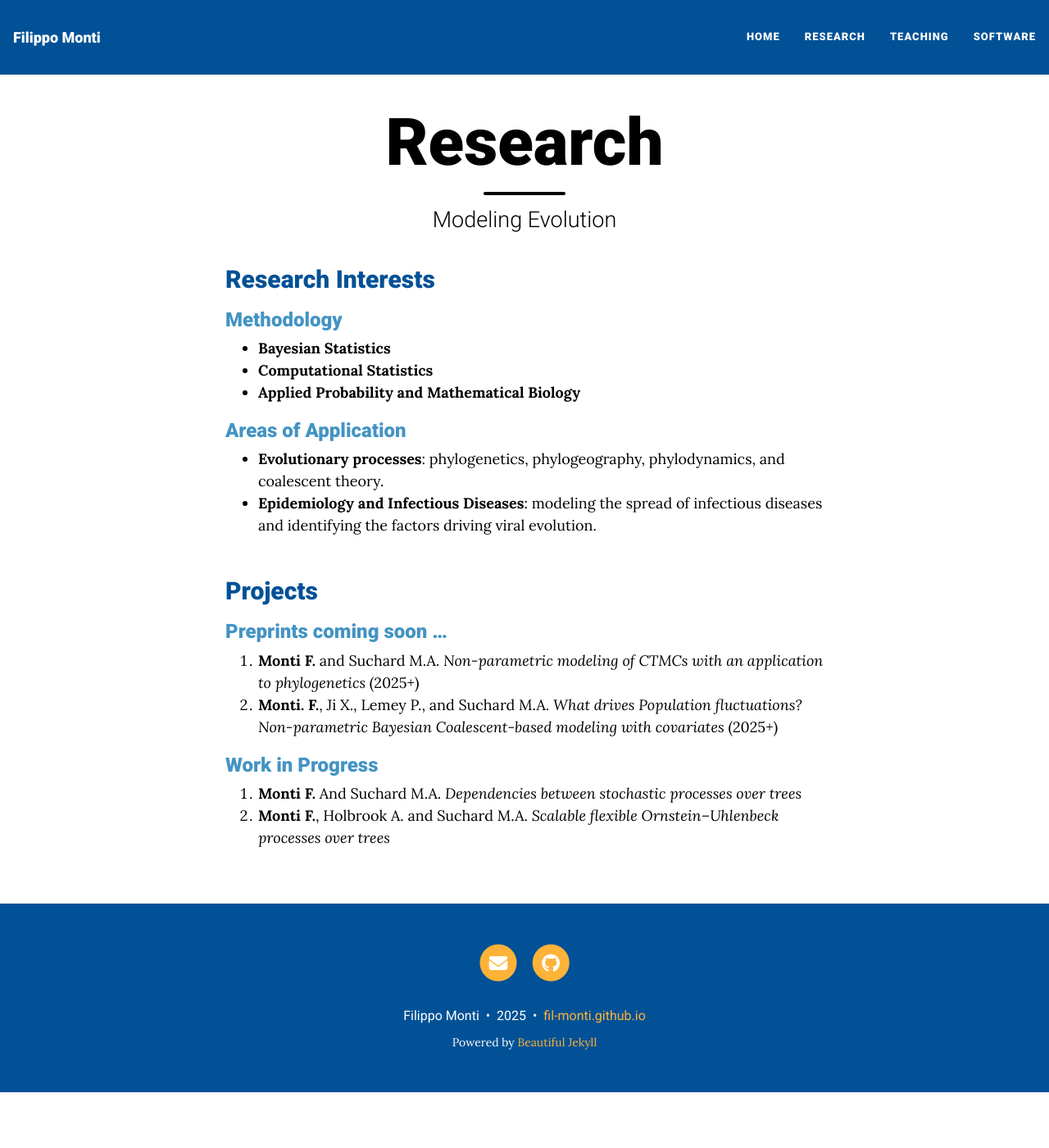
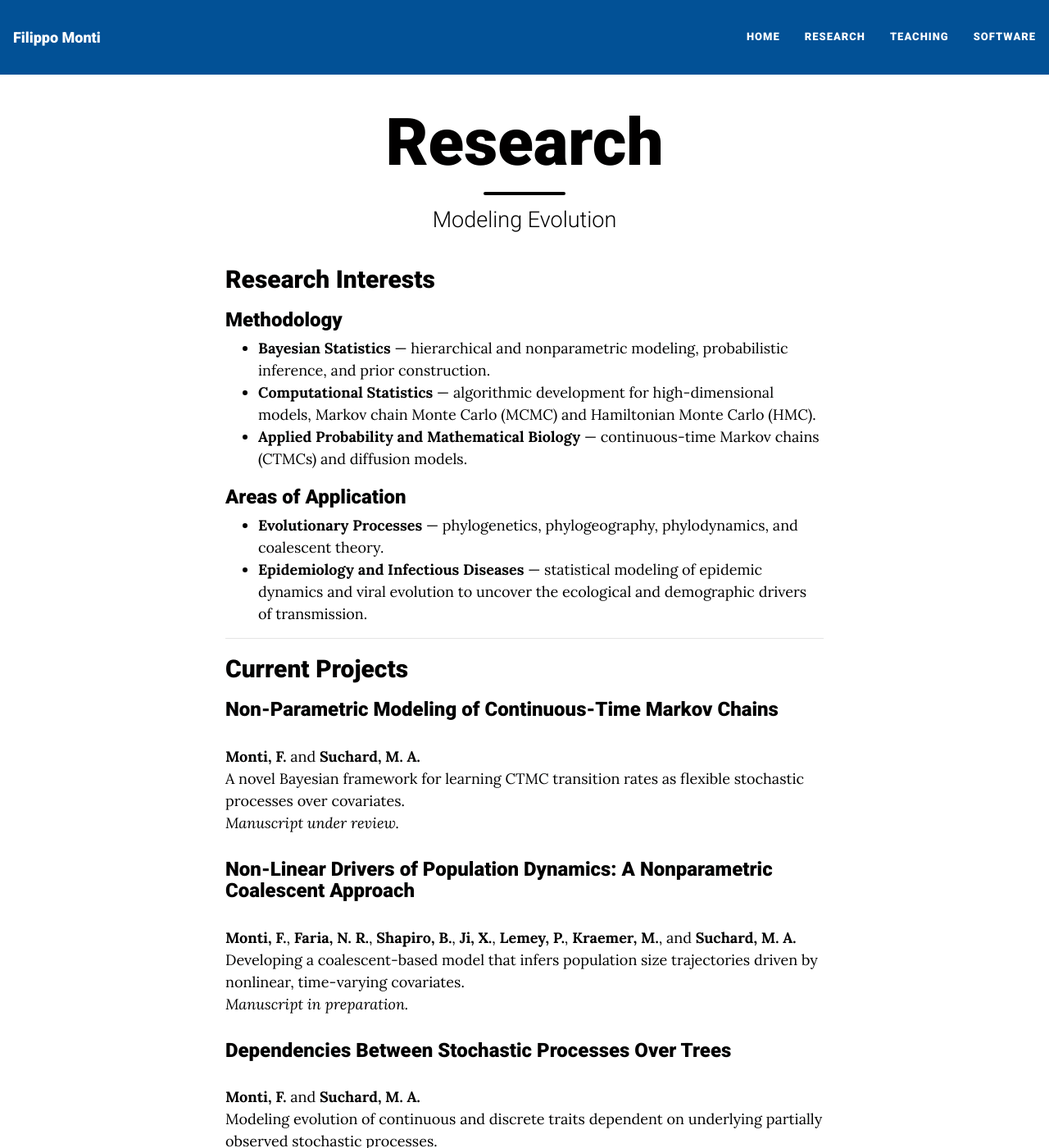
Before and after one commit to fil-monti/fil-monti.github.io, a Jekyll site: the page built from myresearch.md, in a window 1280 px wide and 1400 px high. Shown: the whole window at 82% size. Built offline with Jekyll 4.4.1, drawn with Linux system fonts in a browser that asks for light colours; nearby versions of some CDN libraries; some of the changed text lies outside the part shown.

Commit message:
updates with manuscript under review

```diff
--- a/_config.yml
+++ b/_config.yml
@@ -11,7 +11,11 @@
 
 # Name of website
 title: Filippo Monti
-
+url: "https://fil-monti.github.io"
+baseurl: ""
+plugins:
+  - jekyll-paginate
+  - jekyll-sitemap
 # Your name to show in the footer
 author: Filippo Monti
 
@@ -96,7 +100,7 @@ share-links-active:
 # How to display the link to your website in the footer
 # Remove this if you don't want a link in the footer
 url-pretty: "fil-monti.github.io"
-url: "https://fil-monti.github.io"
+
 # Excerpt word length - Truncate the excerpt of each post on the feed page to the specified number of words
 excerpt_length: 50
 
@@ -284,9 +288,6 @@ exclude:
   - docs/
   - vendor/ # This is the crucial line for your current error
 
-plugins:
-  - jekyll-paginate
-  - jekyll-sitemap
 
 # Beautiful Jekyll / Dean Attali
 # 2fc73a3a967e97599c9763d05e564189
--- a/index.html
+++ b/index.html
@@ -11,7 +11,7 @@ cover-img:
     - "assets/img/benchesLA.png": "Los Angeles from Will Rogers Park"
     - "assets/img/landscapeLA.png": "Los Angeles from the Getty"
 ---
-
+<meta name="google-site-verification" content="zS1tjU_dMQOTS2XPqpkHNWyYHs40FWBc3LCZGwWPuO8" />
 <div style="display: flex; align-items: flex-start; gap: 20px;">
     <img src="assets/img/myself.jpg" alt="About me image" style="width: 150px; height: auto; border-radius: 10px;">
     <div style="flex-grow: 1;">
@@ -26,6 +26,9 @@ cover-img:
         </p>
     </div>
 </div>
+
+<!-- bundle exec jekyll serve -->
+
 
 <!--<div id="cover-container" style="text-align: center;">-->
 <!--    <img id="cover-image" src="assets/img/royceHall2.png" alt="Cover Image" style="width: 100%; max-height: 400px; object-fit: cover;">-->
--- a/myresearch.md
+++ b/myresearch.md
@@ -3,30 +3,46 @@ layout: page
 title: Research
 subtitle: Modeling Evolution
 ---
-## <span style="color:#025196;">Research Interests</span>
-### <span style="color:#4393C3;">Methodology</span>
-- **Bayesian Statistics**
-- **Computational Statistics**
-- **Applied Probability and Mathematical Biology**
 
-[//]: # (- **Computational Biology**: )
+## Research Interests
 
-[//]: # (- Markov Chain Monte Carlo &#40;MCMC&#41; methods and HMC)
+### Methodology
+- **Bayesian Statistics** — hierarchical and nonparametric modeling, probabilistic inference, and prior construction.
+- **Computational Statistics** — algorithmic development for high-dimensional models, Markov chain Monte Carlo (MCMC) and Hamiltonian Monte Carlo (HMC).
+- **Applied Probability and Mathematical Biology** — continuous-time Markov chains (CTMCs) and diffusion models.
 
-### <span style="color:#4393C3;">Areas of Application</span>
-- **Evolutionary processes**: phylogenetics, phylogeography, phylodynamics, and coalescent theory.
-- **Epidemiology and Infectious Diseases**: modeling the spread of infectious diseases and
-  identifying the factors driving viral evolution.
+### Areas of Application
+- **Evolutionary Processes** — phylogenetics, phylogeography, phylodynamics, and coalescent theory.
+- **Epidemiology and Infectious Diseases** — statistical modeling of epidemic dynamics and viral evolution to uncover the ecological and demographic drivers of transmission.
 
-[//]: # (- **Population Genetics**: Analyzing genetic variation within and between populations, including demographic inference.)
+---
 
-<div style="margin-top: 50px;"></div> <!-- Adds a 50px space -->
+## Current Projects
 
-## <span style="color:#025196;">Projects</span>
-### <span style="color:#4393C3;">Preprints coming soon …</span>
-1. **Monti F.** and Suchard M.A. *Non-parametric modeling of CTMCs with an application to phylogenetics* (2025+)
-2. **Monti. F.**, Ji X., Lemey P., and Suchard M.A. *What drives Population fluctuations? Non-parametric Bayesian Coalescent-based modeling with covariates* (2025+)
+### Non-Parametric Modeling of Continuous-Time Markov Chains
+**Monti, F.** and **Suchard, M. A.**
+A novel Bayesian framework for learning CTMC transition rates as flexible stochastic processes over covariates.
+*Manuscript under review.*
 
-### <span style="color:#4393C3;">Work in Progress</span>
-3. **Monti F.** And Suchard M.A. _Dependencies between stochastic processes over trees_
-4. **Monti F.**, Holbrook A. and Suchard M.A. _Scalable flexible Ornstein–Uhlenbeck processes over trees_
+### Non-Linear Drivers of Population Dynamics: A Nonparametric Coalescent Approach
+**Monti, F.**, **Faria, N. R.**, **Shapiro, B.**, **Ji, X.**, **Lemey, P.**, **Kraemer, M.**, and **Suchard, M. A.**
+Developing a coalescent-based model that infers population size trajectories driven by nonlinear, time-varying covariates.
+*Manuscript in preparation.*
+
+### Dependencies Between Stochastic Processes Over Trees
+**Monti, F.** and **Suchard, M. A.**
+Modeling evolution of continuous and discrete traits dependent on underlying partially observed stochastic processes.
+*Manuscript in preparation.*
+
+### Scalable and Flexible Ornstein–Uhlenbeck Processes Over Trees
+**Monti, F.**, **Holbrook, A.**, and **Suchard, M. A.**
+Extending Ornstein–Uhlenbeck diffusions to large phylogenies via scalable Hamiltonian Monte Carlo inference.
+*Manuscript in preparation.*
+
+[//]: # (---)
+
+[//]: # ()
+[//]: # (## Broader Goal)
+
+[//]: # ()
+[//]: # (My research aims to unify **probabilistic modeling, evolutionary theory, and computation** by designing Bayesian nonparametric methods that reveal how biological and epidemiological processes evolve over time. This includes creating scalable algorithms that bridge **stochastic process theory** and **inference on complex trees and networks**.)
```
Also changed, not shown: myteaching.md (+30 -12 lines), 1 other file.
